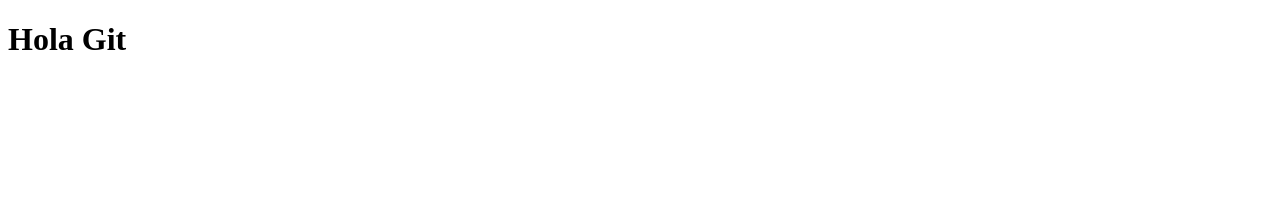
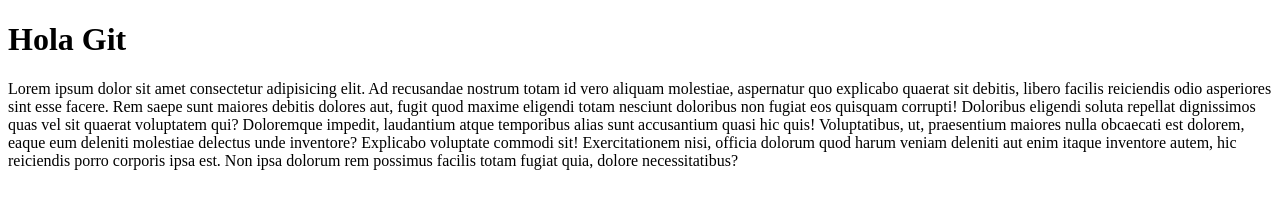
Before and after one commit to StivenHerrera20/practicagit, a plain HTML site: page index.html in a window 1280 px wide. Drawn offline with Linux system fonts and the light colour scheme.

Commit message:
segunda actualizacion, Correccion del html

```diff
--- a/index.html
+++ b/index.html
@@ -10,6 +10,18 @@
 
 <body>
     <h1>Hola Git</h1>
+    Lorem ipsum dolor sit amet consectetur adipisicing elit. Ad recusandae nostrum totam id vero aliquam molestiae,
+    aspernatur quo explicabo quaerat sit debitis, libero facilis reiciendis odio asperiores sint esse facere.
+    Rem saepe sunt maiores debitis dolores aut, fugit quod maxime eligendi totam nesciunt doloribus non fugiat eos
+    quisquam corrupti! Doloribus eligendi soluta repellat dignissimos quas vel sit quaerat voluptatem qui?
+    Doloremque impedit, laudantium atque temporibus alias sunt accusantium quasi hic quis! Voluptatibus, ut, praesentium
+    maiores nulla obcaecati est dolorem, eaque eum deleniti molestiae delectus unde inventore? Explicabo voluptate
+    commodi sit!
+    Exercitationem nisi, officia dolorum quod harum veniam deleniti aut enim itaque inventore autem, hic reiciendis
+    porro corporis ipsa est. Non ipsa dolorum rem possimus facilis totam fugiat quia, dolore necessitatibus?
+
+
+    <script src="./main.js"></script>
 </body>
 
 </html>
```
Also changed, not shown: 1 other file.
